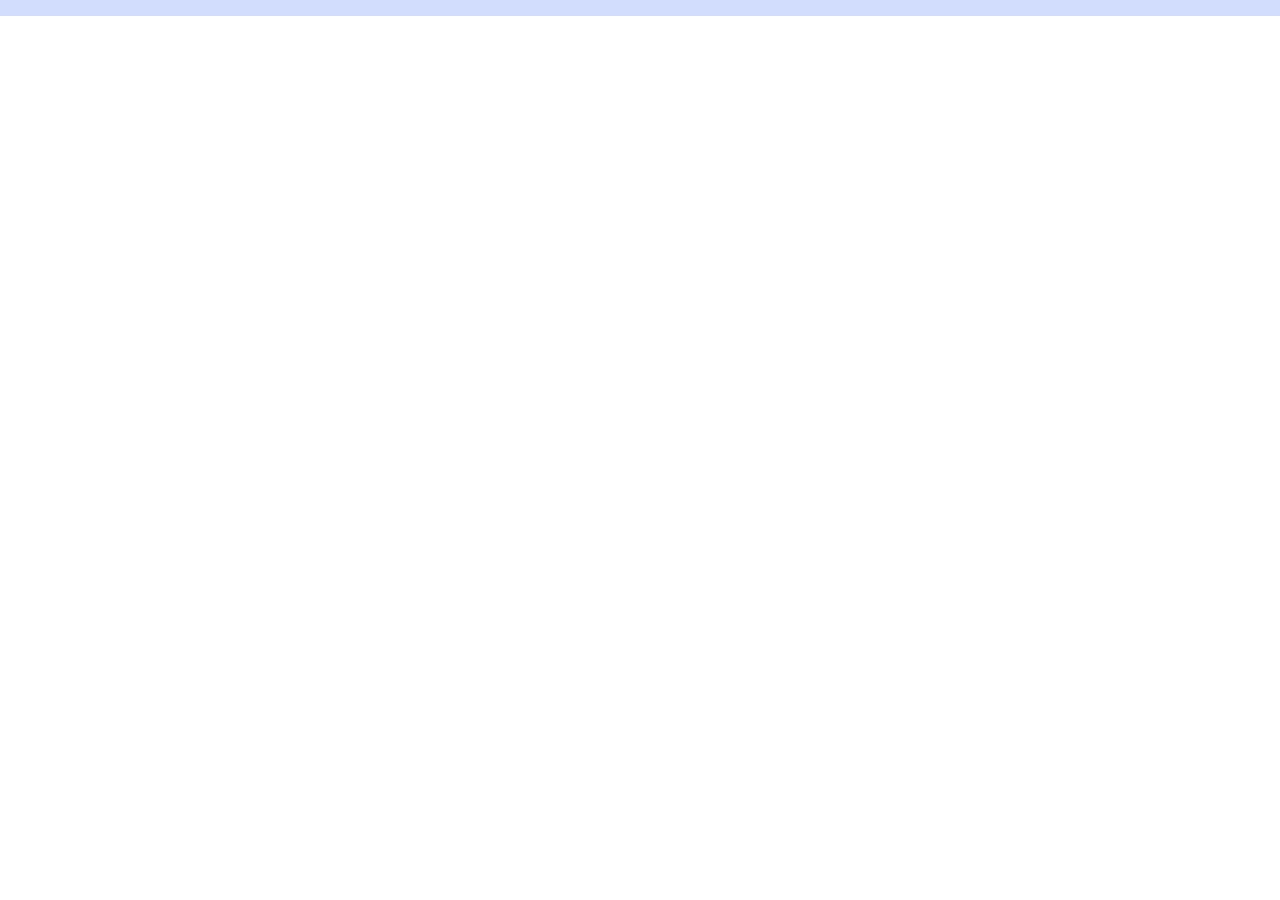
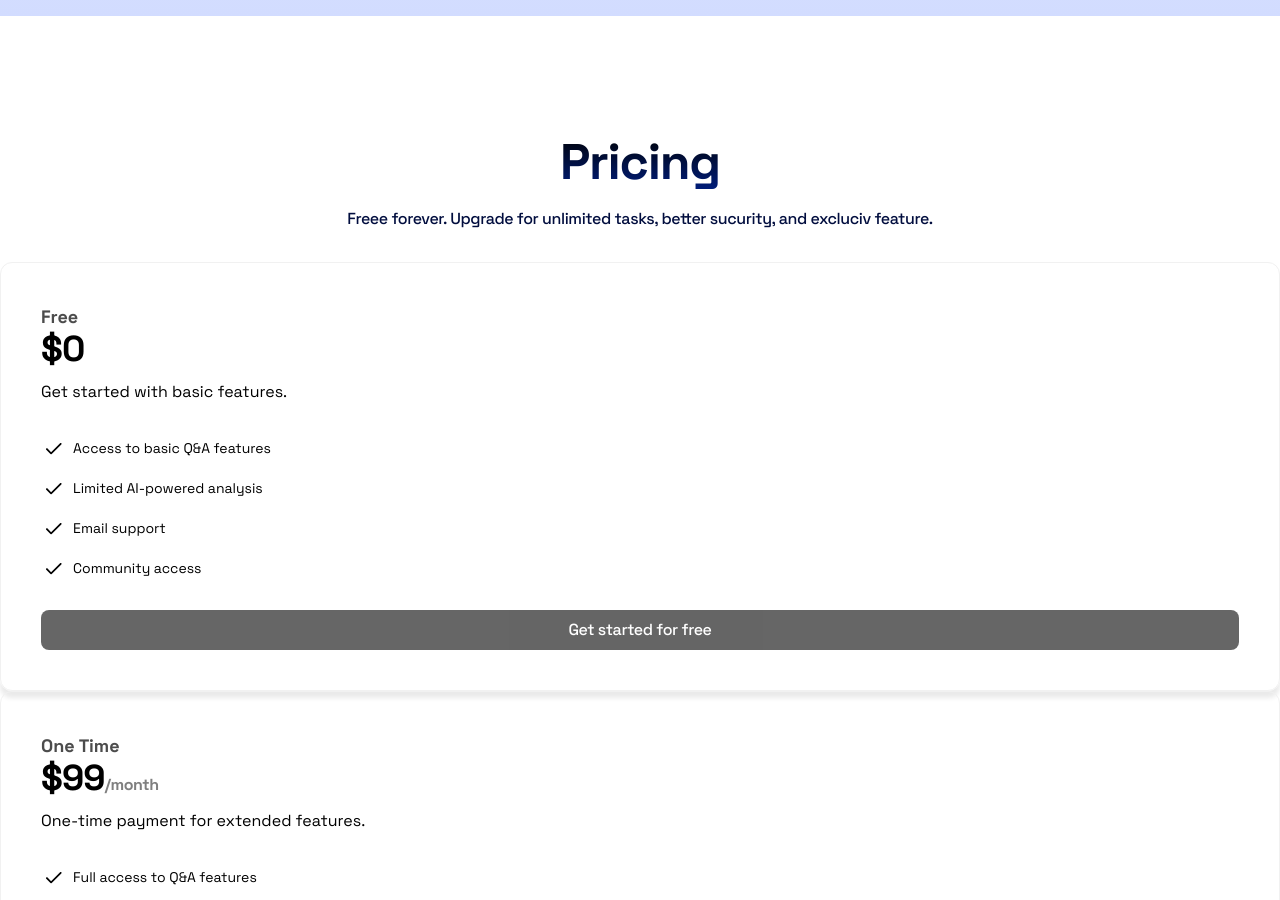
Before and after one commit to rustammdev/vue-quick-test-template, a Vue app: page / in a window 1280 px wide. Shown: the part 1900-2800 px from the top of the page. Before the commit the page ends 1916 px from the top, so only its background shows below. Built offline with nearby package versions, Linux system fonts and the light colour scheme.

Commit message:
pricing card

```diff
--- /dev/null
+++ b/src/components/Pricing.vue
@@ -0,0 +1,103 @@
+<template>
+  <section class="py-24 ">
+    <div class="container mx-auto">
+      <h2
+        class="text-center font-bold text-3xl md:text-[50px] md:leading-[60px] tracking-tight bg-gradient-to-b from-black to-[#001E80] text-transparent bg-clip-text mt-5 w-[80%] mx-auto lg:w-full">
+        Pricing
+      </h2>
+      <p
+        class="text-center text-[18px]led leading-[22px] tracking-tight text-[#010D3E] mt-4 w-[80%] mx-auto font-medium">
+        Freee forever. Upgrade for unlimited tasks, better sucurity,
+        and excluciv feature.
+      </p>
+      <div class="py-8">
+        <div
+          v-for="plan in pricing"
+          :key="plan.plan"
+          class="p-10 rounded-xl shadow-[0_7px_5px_#EAEAEA] border border-[#F1F1F1]">
+          <h2 class="text-lg font-bold text-black/70">
+            {{ plan.plan }}
+          </h2>
+          <div>
+            <span
+              class="text-4xl tracking-tight font-bold leading-none"
+              >{{ plan.price }}</span
+            >
+            <span
+              v-if="plan.plan !== 'Free'"
+              class="tracking-tight font-bold text-black/50"
+              >/month</span
+            >
+          </div>
+          <p class="font-normal mt-3">{{ plan.description }}</p>
+          <ul class="flex flex-col gap-4 mt-8">
+            <li
+              v-for="feature in plan.features"
+              :key="feature"
+              class="text-sm font-normal flex items-center gap-2">
+              <img
+                src="../assets/check.svg"
+                alt="Check image"
+                class="h-6 w-6" />{{ feature }}
+            </li>
+          </ul>
+          <button
+            class="bg-black hover:bg-black/80 w-full text-white px-4 py-2 font-medium rounded-lg tracking-tight inline-flex items-center justify-center mt-[30px]"
+            :disabled="plan.plan === 'Free'">
+            {{ plan.buttonText }}
+          </button>
+        </div>
+      </div>
+      <!-- <h2>{{ pricing[0].plan }}</h2>
+      <div>
+        <span>{{ pricing[0].description }}</span>
+        <span>/month</span>
+      </div>
+      <button>Let's start</button>
+      <ul v-for="(item, index) in pricing">
+        <li>{{ item }}</li>
+      </ul> -->
+    </div>
+  </section>
+</template>
+<script setup>
+const pricing = [
+  {
+    plan: "Free",
+    price: "$0",
+    description: "Get started with basic features.",
+    buttonText: "Get started for free",
+    features: [
+      "Access to basic Q&A features",
+      "Limited AI-powered analysis",
+      "Email support",
+      "Community access",
+    ],
+  },
+  {
+    plan: "One Time",
+    price: "$99",
+    description: "One-time payment for extended features.",
+    buttonText: "Let's choose lifetime Plan",
+    features: [
+      "Full access to Q&A features",
+      "Advanced AI-powered analysis",
+      "Priority email support",
+      "Event customization options",
+    ],
+  },
+  {
+    plan: "Business",
+    price: "$299",
+    description: "For businesses that need advanced capabilities.",
+    buttonText: "Business Plan",
+    features: [
+      "Unlimited Q&A sessions",
+      "Real-time AI-powered analysis",
+      "Dedicated account manager",
+      "24/7 priority support",
+      "Custom integration and API access",
+    ],
+  },
+];
+</script>
--- a/src/views/HomeView.vue
+++ b/src/views/HomeView.vue
@@ -2,12 +2,14 @@
 import Header from "../components/Header.vue";
 import Hero from "../components/Hero.vue";
 import ProductShowCase from "../components/ProductShowCase.vue";
+import Pricing from "../components/Pricing.vue";
 </script>
 <template>
   <div>
     <Header />
     <Hero />
     <ProductShowCase />
+    <Pricing />
   </div>
 </template>
 
```
